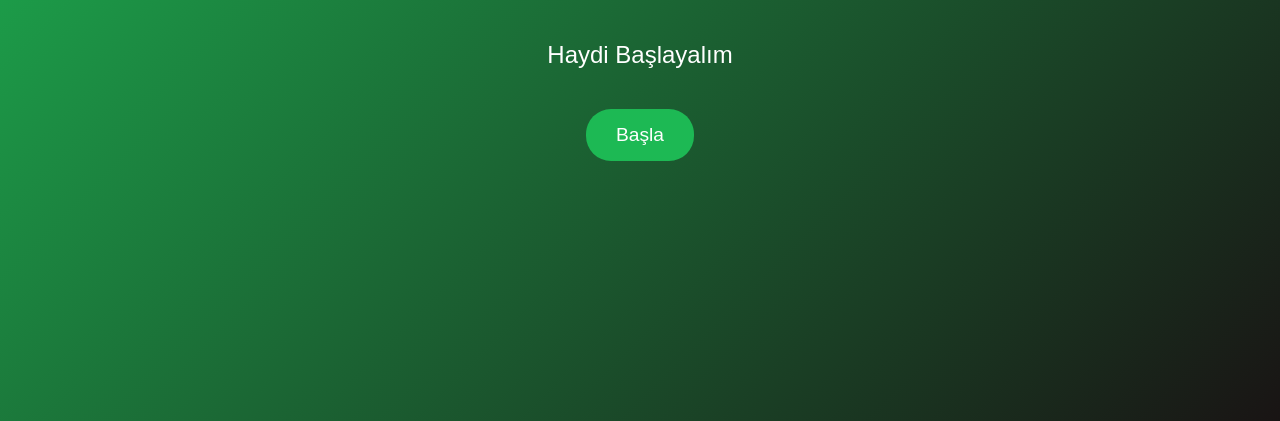
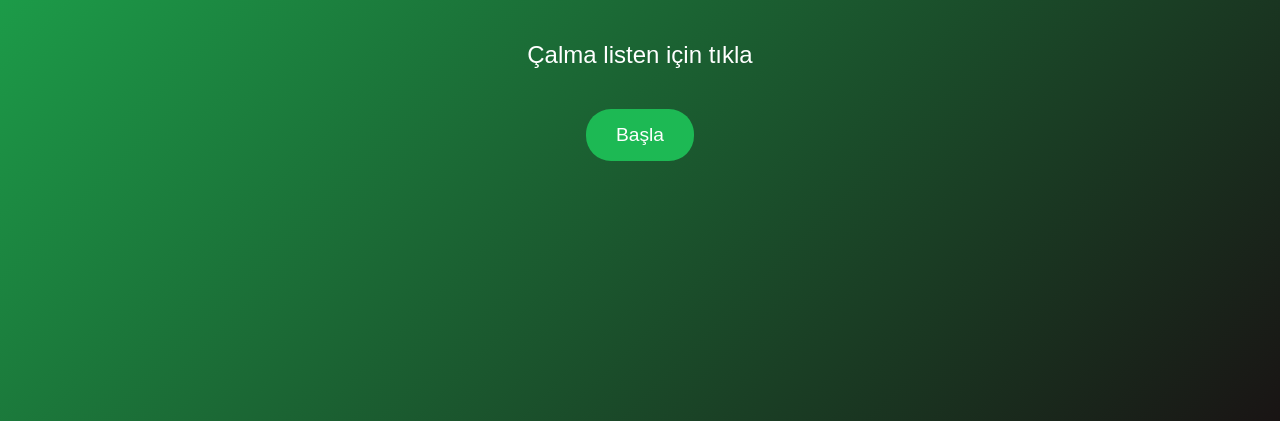
Before and after one commit to jakymoon/jakymoon.github.io, a plain HTML site: page home.html in a window 1280 px wide. Shown: the part 379-800 px from the top of the page. Drawn offline with Linux system fonts and the light colour scheme.

Commit message:
Update home.html

```diff
--- a/home.html
+++ b/home.html
@@ -42,7 +42,7 @@
 </head>
 <body>
     <h1>Yeni Şarkı Öneri Motoru</h1>
-    <p>Haydi Başlayalım</p>
+    <p>Çalma listen için tıkla</p>
     <a href="#" class="btn">Başla</a>
 </body>
 </html>
```
